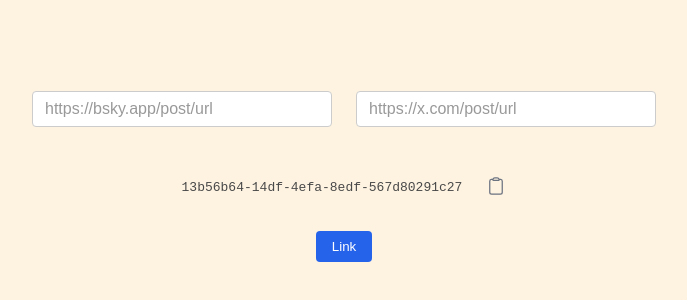
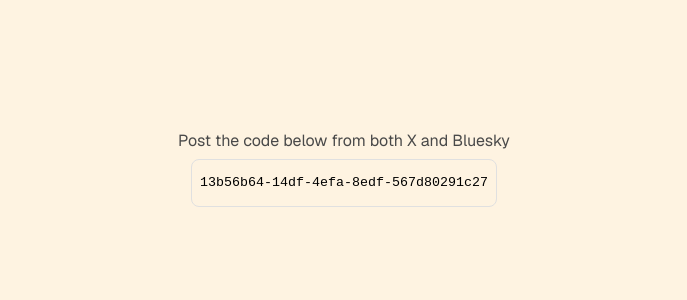
Before and after one commit to hsiez/whoiswho, a Next.js app: page / in a window 1280 px wide. Shown: the part 232-532 px from the top of the page, without its empty margins (296-983 px from the left). Built offline with nearby package versions, Linux system fonts and the light colour scheme.

Commit message:
Expandable component and form

```diff
--- a/app/components/copy-code.module.css
+++ b/app/components/copy-code.module.css
@@ -2,35 +2,42 @@
   display: flex;
   align-items: center;
   gap: 8px;
+  position: relative;
 }
 
 .code {
   padding: 4px 8px;
   border-radius: 4px;
   font-family: monospace;
+  background: none;
+  border: none;
+  cursor: pointer;
+  position: relative;
 }
 
-.button {
-  padding: 8px;
-  border-radius: 50%;
-  transition: background-color 0.2s;
-  cursor: pointer;
-  border: none;
-  background: none;
+/* Create a pseudo-element for the actual text content that can fade */
+.code span {
+  display: block;
+  transition: opacity 150ms;
 }
 
-.button:hover {
-  background-color: #f3f4f6;
+.code:hover span {
+  opacity: 0.05;
 }
 
-.icon {
-  height: 20px;
-  width: 20px;
-  color: #6b7280;
+.code::after {
+  content: 'copy';
+  position: absolute;
+  left: 50%;
+  top: 50%;
+  transform: translate(-50%, -50%);
+  font-family: system-ui, -apple-system, sans-serif;
+  font-size: 0.875rem;
+  color: #1b1b1b;
+  opacity: 0;
+  transition: opacity 150ms;
 }
 
-.iconSuccess {
-  height: 20px;
-  width: 20px;
-  color: #22c55e;
+.code:hover::after {
+  opacity: 1;
 }
--- a/app/components/copy-code.tsx
+++ b/app/components/copy-code.tsx
@@ -3,42 +3,43 @@
 import { useState, useEffect } from 'react';
 import { CheckIcon, ClipboardIcon } from '@heroicons/react/24/outline';
 import styles from './copy-code.module.css';
+import { useExpandableGrid } from './expandable-grid';
 
 interface CopyCodeProps {
   setVerificationCode: (code: string) => void;
   verificationCode: string;
 }
 
-export default function CopyCode({ setVerificationCode, verificationCode }: CopyCodeProps) {
+export default function CopyCode({
+  setVerificationCode,
+  verificationCode,
+}: CopyCodeProps) {
   const [copied, setCopied] = useState(false);
+  const { isExpanded } = useExpandableGrid();
 
   useEffect(() => {
     setVerificationCode(crypto.randomUUID());
-  }, []);
+  }, [isExpanded]);
 
   const copyToClipboard = async () => {
     try {
       await navigator.clipboard.writeText(verificationCode);
       setCopied(true);
-      setTimeout(() => setCopied(false), 2000); // Reset after 2 seconds
     } catch (err) {
       console.error('Failed to copy text: ', err);
     }
   };
 
+  if (isExpanded) return null;
+
   return (
     <div className={styles.container}>
-      <code className={styles.code}>{verificationCode}</code>
       <button
         onClick={copyToClipboard}
-        className={styles.button}
-        title="Copy to clipboard"
+        className={styles.code}
+        data-copied={copied ? '' : undefined}
       >
-        {copied ? (
-          <CheckIcon className={styles.iconSuccess} />
-        ) : (
-          <ClipboardIcon className={styles.icon} />
-        )}
+        <span>{verificationCode}</span>
       </button>
     </div>
   );
--- /dev/null
+++ b/app/components/expandable-grid.module.css
@@ -0,0 +1,120 @@
+.gridContainer {
+  display: grid;
+  grid-template-columns: 1fr;
+  grid-template-rows: 1fr;
+  width: auto;
+  height: 48px;
+  border: 1px solid #e0e0e0;
+  border-radius: 8px;
+  transition: all 150ms ease;
+  position: relative;
+  overflow: hidden;
+  margin-top: .5rem;
+}
+
+.gridContainer::before,
+.gridContainer::after {
+  content: '';
+  position: absolute;
+  background-color: #f0f0f0;
+}
+
+.expanded {
+  grid-template-columns: repeat(4, 1fr);
+  grid-template-rows: repeat(3, 1fr);
+  width: 800px;
+  height: 500px;
+  transition: all 150ms ease-out;
+}
+
+.gridContent {
+  grid-column: 1;
+  grid-row: 1;
+  display: flex;
+  justify-content: center;
+  align-items: center;
+  width: 100%;
+  height: 100%;
+}
+
+.expanded .gridContent {
+  grid-column: 1 / -1;
+  grid-row: 2;
+  flex-direction: column;
+}
+
+.firstUrlInput {
+  display: flex;
+  justify-content: center;
+  align-items: center;
+  width: 100%;
+  height: 100%;
+}
+
+.secondUrlInput {
+  display: flex;
+  justify-content: center;
+  align-items: center;
+  width: 100%;
+  height: 100%;
+}
+
+.minimizeButton {
+  position: absolute;
+  top: 1rem;
+  left: 1rem;
+  background: none;
+  border: none;
+  cursor: pointer;
+  padding: 0.5rem;
+  border-radius: 50%;
+  transition: background-color 0.2s;
+}
+
+.minimizeButton:hover {
+  background-color: rgba(0, 0, 0, 0.1);
+}
+
+.gridTitleContainer .gridTitleContainerExpanded{
+  display: flex;
+  flex-direction: row;
+  justify-content: center;
+  align-items: center;
+  width: 100%;
+  height: 100%;
+  margin-bottom: 2rem;
+}
+
+.gridTitle {
+  font-size: 1rem;
+  text-align: center;
+}
+
+.gridTitleExpandedContainer {
+  grid-column: 1 / -1;
+  grid-row: 1;
+  display: flex;
+  justify-content: center;
+  align-items: end;
+}
+
+.gridTitle {
+  font-size: 1rem;
+  text-align: center;
+  margin: 0;
+}
+
+.linkButton {
+  margin-top: 1rem;
+  padding: 0.5rem 1rem;
+  background-color: #0070f3;
+  color: white;
+  border: none;
+  border-radius: 4px;
+  cursor: pointer;
+  transition: background-color 0.2s;
+}
+
+.linkButton:hover {
+  background-color: #0051b3;
+}
--- /dev/null
+++ b/app/components/expandable-grid.tsx
@@ -0,0 +1,68 @@
+'use client';
+
+import { createContext, useContext, useState, ReactNode } from 'react';
+import Image from 'next/image';
+import styles from './expandable-grid.module.css';
+
+interface ExpandableGridContextValue {
+  isExpanded: boolean;
+}
+
+const ExpandableGridContext = createContext<ExpandableGridContextValue | undefined>(undefined);
+
+interface ExpandableGridProps {
+  children: ReactNode;
+  onCopy?: () => void;
+}
+
+export default function ExpandableGrid({ children }: ExpandableGridProps) {
+  const [isExpanded, setIsExpanded] = useState(false);
+
+  return (
+    <ExpandableGridContext.Provider value={{ isExpanded }}>
+      <div className={styles.gridTitleContainer}>
+        <p className={styles.gridTitle}>
+          {isExpanded ? '' : 'Post the code below from both X and Bluesky'}
+        </p>
+      </div>
+      <div className={`${styles.gridContainer} ${isExpanded ? styles.expanded : ''}`}>
+        <div
+          className={styles.gridContent}
+          onClick={() => !isExpanded && setIsExpanded(true)}
+        >
+          {children}
+        </div>
+        {isExpanded && (
+        <>
+          <button
+            className={styles.minimizeButton}
+            onClick={() => setIsExpanded(false)}
+            aria-label="Minimize grid"
+          >
+            <Image
+              src="/arrow-left.svg"
+              alt="Minimize"
+              width={24}
+              height={24}
+            />
+          </button>
+          <div className={styles.gridTitleExpandedContainer}>
+            <p className={styles.gridTitle}>
+              Provide the urls of the posts
+            </p>
+          </div>
+        </>
+        )}
+      </div>
+    </ExpandableGridContext.Provider>
+  );
+}
+
+// Custom hook to use the ExpandableGrid context
+export const useExpandableGrid = () => {
+  const context = useContext(ExpandableGridContext);
+  if (!context) {
+    throw new Error('useExpandableGrid must be used within an ExpandableGrid');
+  }
+  return context;
+};
--- /dev/null
+++ b/app/components/post-form.tsx
@@ -0,0 +1,88 @@
+'use client';
+
+import { useState } from 'react';
+import { useExpandableGrid } from './expandable-grid';
+import UrlInput from './url-input';
+import PrimaryButton from './buttons/primary';
+import gridStyles from './expandable-grid.module.css';
+import { checkPostBluesky } from '../utils/bluesky-search';
+import { checkPostX } from '../utils/x-search';
+import { createLink } from '../utils/database';
+
+interface PostFormProps {
+  verificationCode: string;
+}
+
+export default function PostForm({
+  verificationCode
+}: PostFormProps) {
+
+  const [blueskyUrl, setBlueskyUrl] = useState('');
+  const [xUrl, setXUrl] = useState('');
+  const [blueskyError, setBlueskyError] = useState('');
+  const [xError, setXError] = useState('');
+  const { isExpanded } = useExpandableGrid();
+
+  if (!isExpanded) return null;
+
+  const handleButtonClick = async () => {
+    try {
+      // Reset errors and set loading
+      setBlueskyError('');
+      setXError('');
+
+      const [blueskyResult, xResult] = await Promise.all([
+        checkPostBluesky(blueskyUrl, verificationCode),
+        checkPostX(xUrl, verificationCode)
+      ]);
+
+      if (!blueskyResult) {
+        setBlueskyError('Verification code not found in post');
+      }
+      if (!xResult) {
+        setXError('Verification code not found in post');
+      }
+
+      // If both verifications succeed, create the link
+      if (blueskyResult && xResult) {
+        const linkCreated = await createLink(
+          xUrl.split('x.com/')[1].split('/')[0],  // Extract X username from URL
+          blueskyUrl.split('/profile/')[1].split('/post/')[0]  // Extract Bluesky handle
+        );
+
+        if (!linkCreated) {
+          console.error("Failed to create link");
+        }
+      }
+
+    } catch (error) {
+      console.error("Verification failed:", error);
+      console.log("false");
+    } finally {
+    }
+  };
+
+  return (
+    <div className={gridStyles.gridContent}>
+        <div className={gridStyles.firstUrlInput}>
+            <UrlInput
+                placeholder="https://bsky.app/post/url"
+                onChange={setBlueskyUrl}
+                error={blueskyError}
+            />
+        </div>
+        <div className={gridStyles.secondUrlInput}>
+            <UrlInput
+                placeholder="https://x.com/post/url"
+                onChange={setXUrl}
+                error={xError}
+            />
+        </div>
+        <PrimaryButton
+            text="Link Posts"
+            onClick={handleButtonClick}
+            className={gridStyles.linkButton}
+        />
+    </div>
+  );
+}
--- a/app/components/url-input.module.css
+++ b/app/components/url-input.module.css
@@ -26,7 +26,6 @@
 .input {
   width: 100%;
   padding: 8px 12px;
-  padding-right: 40px;
   border: 1px solid #ccc;
   border-radius: 4px;
   font-size: 1rem;
@@ -39,28 +38,23 @@
 }
 
 .input::placeholder {
-  color: #999;
+  color: #cacaca;
+}
+
+.errorContainer {
+  padding-left: 2px;
+  display: flex;
+  flex-direction: row;
+  align-items: center;
+  justify-content: start;
+  width: 100%;
+  gap: 4px;
 }
 
 .errorText {
   color: #9e9e9e;
-  font-size: 0.75rem;
-  margin-top: 0.5rem;
-  align-content: start;
-  width: 100%;
-  position: absolute;
-  top: 50px;
-  left: 0;
-}
-
-.iconContainer {
-  position: absolute;
-  right: 12px;
-  width: 20px;
-  height: 20px;
-  display: flex;
-  align-items: center;
-  justify-content: center;
+  font-size: 12px;
+  width: fit-content;
 }
 
 .successIcon {
--- a/app/components/url-input.tsx
+++ b/app/components/url-input.tsx
@@ -1,13 +1,12 @@
 'use client';
 
 import { ChangeEvent, useState } from 'react';
-import { ExclamationTriangleIcon } from '@heroicons/react/24/outline';
 import styles from './url-input.module.css';
 
 type UrlInputProps = {
   placeholder: string;
   onChange: (value: string) => void;
-  error?: string;
+  error?: string | null;
 }
 
 export default function UrlInput({ placeholder, onChange, error }: UrlInputProps) {
@@ -28,13 +27,19 @@
           placeholder={placeholder}
           className={styles.input}
         />
-        <div className={styles.iconContainer}>
-          {error && (
-            <ExclamationTriangleIcon className={styles.errorIcon} />
-          )}
-        </div>
       </div>
-      {error && <p className={styles.errorText}>{error}</p>}
+      {error &&
+      <div className={styles.errorContainer}>
+        <img
+          src="/alert-triangle.svg"
+          alt="Error"
+          width={12}
+          height={12}
+        />
+        <p className={styles.errorText}>{error}</p>
+      </div>
+      }
+
     </div>
   );
 }
--- a/app/page.module.css
+++ b/app/page.module.css
@@ -34,6 +34,10 @@
   min-height: 100%;
   justify-content: center;
   align-content: center;
+  display: flex;
+  flex-direction: column;
+  align-items: center;
+  justify-content: center;
 }
 
 @media (max-width: 600px) {
@@ -58,7 +62,6 @@
 }
 
 .copyCodeContainer {
-  margin-top: 24px;
   display: flex;
   flex-direction: row;
   justify-content: center;
--- a/app/page.tsx
+++ b/app/page.tsx
@@ -1,86 +1,28 @@
 'use client';
 
 import styles from "./page.module.css";
-import UrlInput from "./components/url-input";
 import CopyCode from "./components/copy-code";
-import PrimaryButton from "./components/buttons/primary";
-import { checkPostBluesky } from "./utils/bluesky-search";
-import { checkPostX } from "./utils/x-search";
 import { useState } from "react";
-import { createLink } from './utils/database';
+import ExpandableGrid from './components/expandable-grid';
+import PostForm from './components/post-form';
+
+
 
 export default function Home() {
-  const [blueskyUrl, setBlueskyUrl] = useState('');
-  const [xUrl, setXUrl] = useState('');
   const [verificationCode, setVerificationCode] = useState('');
-  const [blueskyError, setBlueskyError] = useState('');
-  const [xError, setXError] = useState('');
-  const [isLoading, setIsLoading] = useState(false);
-
-  const handleButtonClick = async () => {
-    try {
-      // Reset errors and set loading
-      setBlueskyError('');
-      setXError('');
-      setIsLoading(true);
-
-      const [blueskyResult, xResult] = await Promise.all([
-        checkPostBluesky(blueskyUrl, verificationCode),
-        checkPostX(xUrl, verificationCode)
-      ]);
-
-      if (!blueskyResult) {
-        setBlueskyError('Verification code not found in post');
-      }
-      if (!xResult) {
-        setXError('Verification code not found in post');
-      }
-
-      // If both verifications succeed, create the link
-      if (blueskyResult && xResult) {
-        const linkCreated = await createLink(
-          xUrl.split('x.com/')[1].split('/')[0],  // Extract X username from URL
-          blueskyUrl.split('/profile/')[1].split('/post/')[0]  // Extract Bluesky handle
-        );
-
-        if (!linkCreated) {
-          console.error("Failed to create link");
-        }
-      }
-
-    } catch (error) {
-      console.error("Verification failed:", error);
-      console.log("false");
-    } finally {
-      setIsLoading(false);
-    }
-  };
-
-  if (isLoading) {
-    return <div>Loading...</div>;
-  }
 
   return (
     <div className={styles.page}>
       <main className={styles.main}>
-        <div className={styles.usernameBoxContainer}>
-          <UrlInput
-            placeholder="https://bsky.app/post/url"
-            onChange={setBlueskyUrl}
-            error={blueskyError}
+
+        <ExpandableGrid>
+          <div className={styles.copyCodeContainer}>
+            <CopyCode setVerificationCode={setVerificationCode} verificationCode={verificationCode} />
+          </div>
+          <PostForm
+            verificationCode={verificationCode}
           />
-          <UrlInput
-            placeholder="https://x.com/post/url"
-            onChange={setXUrl}
-            error={xError}
-          />
-        </div>
-        <div className={styles.copyCodeContainer}>
-          <CopyCode setVerificationCode={setVerificationCode} verificationCode={verificationCode} />
-        </div>
-        <div className={styles.buttonContainer} onClick={handleButtonClick}>
-          <PrimaryButton text="Link" />
-        </div>
+        </ExpandableGrid>
       </main>
     </div>
   );
```
Also changed, not shown: public/alert-triangle.svg (added), public/arrow-left.svg (added).
